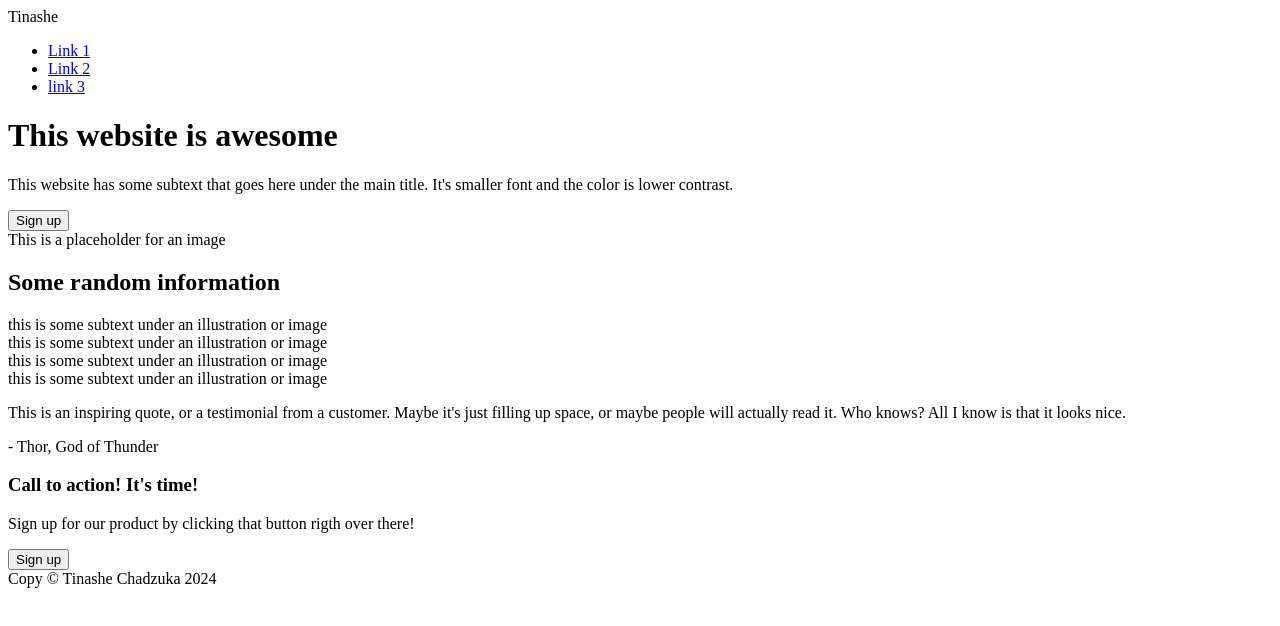
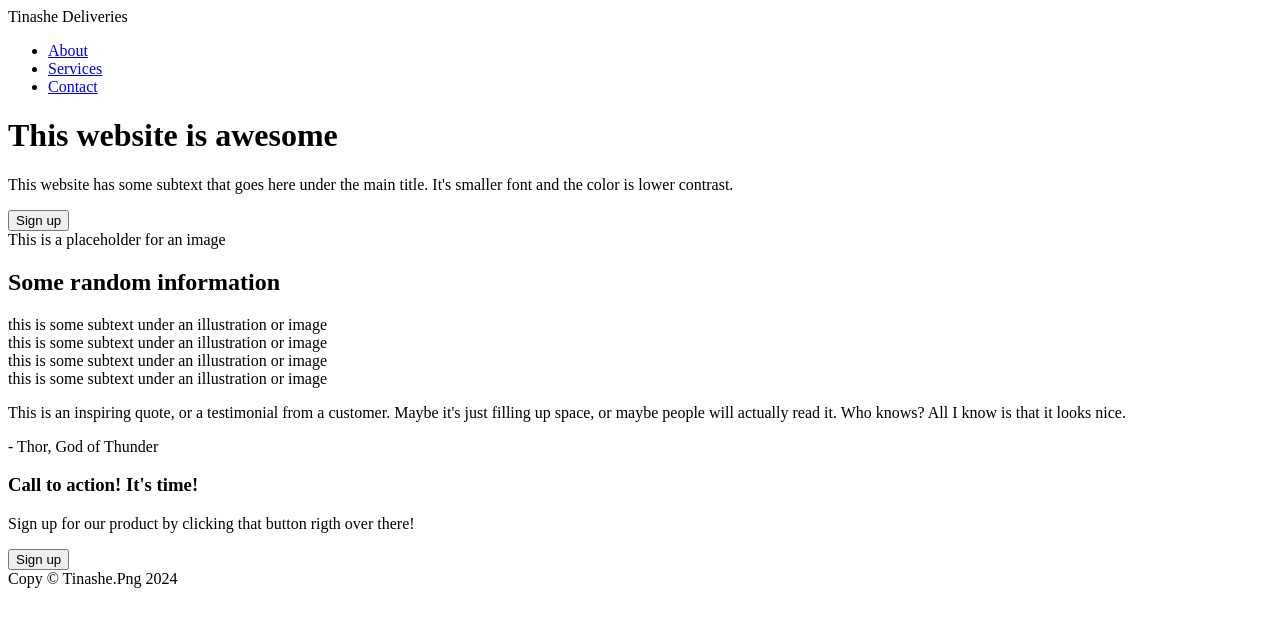
Before and after one commit to txnashe-png/landing-page, a plain HTML site: page index.html in a window 1280 px wide. Drawn offline with Linux system fonts and the light colour scheme.

Commit message:
Changed the order of the hmtl at the hero section. I also added a link tag for the websites icon and also added a meta tag to identify the author of the web page.

```diff
--- a/index.html
+++ b/index.html
@@ -3,26 +3,28 @@
 <head>
     <meta charset="UTF-8">
     <meta name="viewport" content="width=device-width, initial-scale=1.0">
+    <meta name="author" content=" Tinashe Chadzuka">
     <title>The Landing Page</title>
     <link rel="stylesheet" href="./css/styles.css">
+    <link rel="icon" type="image/x-icon" href="./icon/landing-page.png">
 </head>
 <body>
-    <!-- <div class="app"> -->
-        <!-- <div class="container"> -->
+
+    <div class="container">
+        <div class="hero-section">
             <header>
-                <div class="logo">Tinashe</div>
+                <div class="logo">Tinashe Deliveries</div>
 
                 <nav>
                     <ul>
-                        <li><a href="#">Link 1</a></li>
-                        <li><a href="#">Link 2</a></li>
-                        <li><a href="#">link 3</a></li>
+                        <li><a href="#">About</a></li>
+                        <li><a href="#">Services</a></li>
+                        <li><a href="#">Contact</a></li>
                     </ul>
                 </nav>
             </header>
 
-            <main>
-                <div class="hero-section">
+            <div class="main-hero-section">
                 <div class="hero-section-description">
                     <h1>This website is awesome</h1>
                     <p>This website has some subtext that goes here under the main title. It's smaller font and the color is lower contrast.</p>
@@ -33,7 +35,9 @@
                     This is a placeholder for an image
                 </div>
             </div>
+        </div>
 
+        <main>
             <div class="some-random-information-section">
                 <h2>Some random information</h2>
 
@@ -58,8 +62,8 @@
             </div>
 
             <div class="inspiring-quote-section">
-                    <p>This is an inspiring quote, or a testimonial from a customer. Maybe it's just filling up space, or maybe people will actually read it. Who knows? All I know is that it looks nice.</p>
-                    <p><span class="bold-text">- Thor, God of Thunder</span></p>
+                <p class="text">This is an inspiring quote, or a testimonial from a customer. Maybe it's just filling up space, or maybe people will actually read it. Who knows? All I know is that it looks nice.</p>
+                <p class="text2">- Thor, God of Thunder</p>
             </div>
 
             <div class="call-to-action-section">
@@ -67,17 +71,16 @@
                     <h3>Call to action! It's time!</h3>
                     <p>Sign up for our product by clicking that button rigth over there!</p>
                 </div>
-
                 <div class="button">
                     <button>Sign up</button>
                 </div>
             </div>
         </main>
 
+        </div>
         <footer>
-                <div>Copy &copy; Tinashe Chadzuka 2024</div>
+            <div>Copy &copy; Tinashe.Png 2024</div>
         </footer>
-        <!-- </div> -->
-    <!-- </div> -->
+    </div>
 </body>
 </html>
```
Lines whose indentation alone changed are shown as unchanged.
